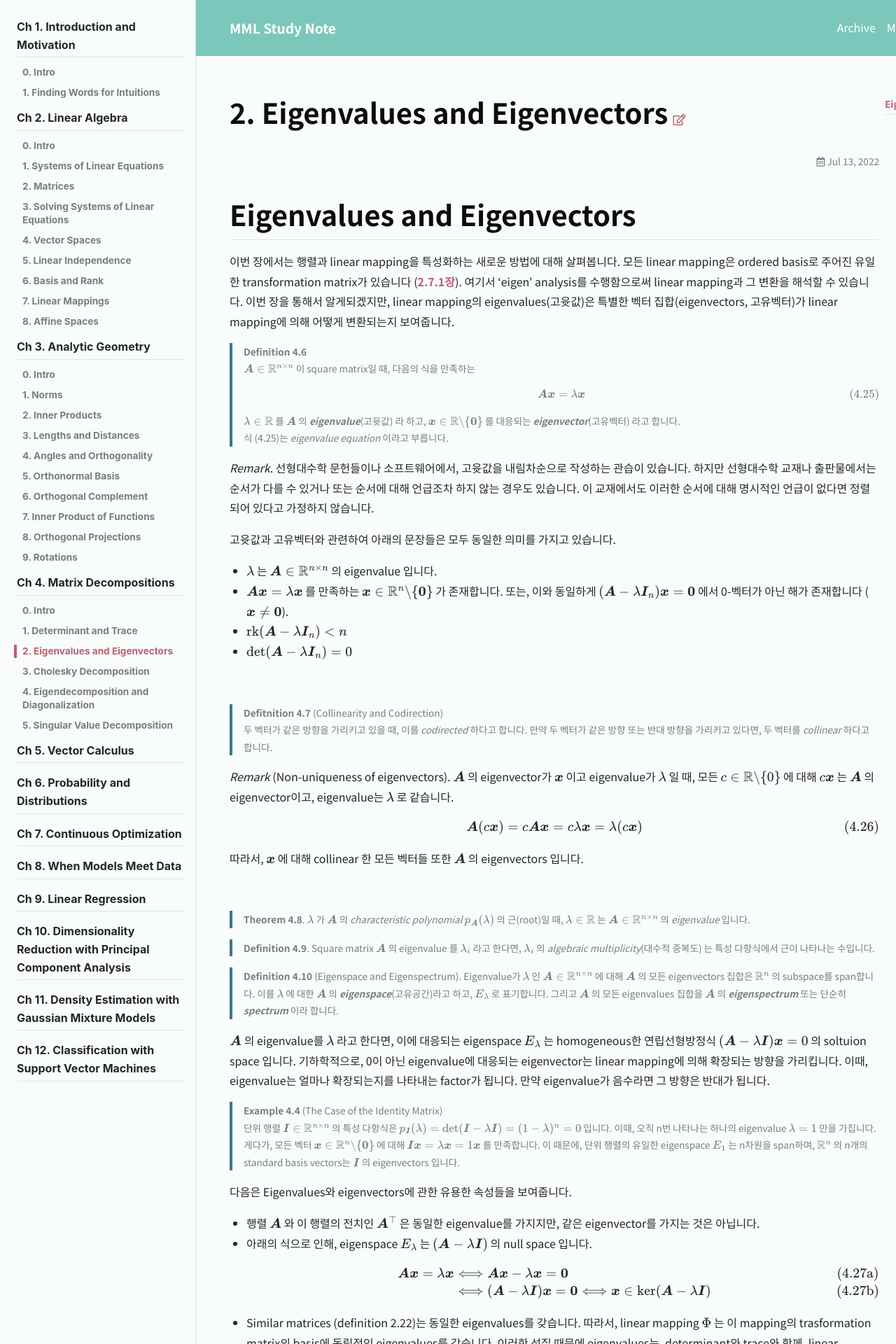
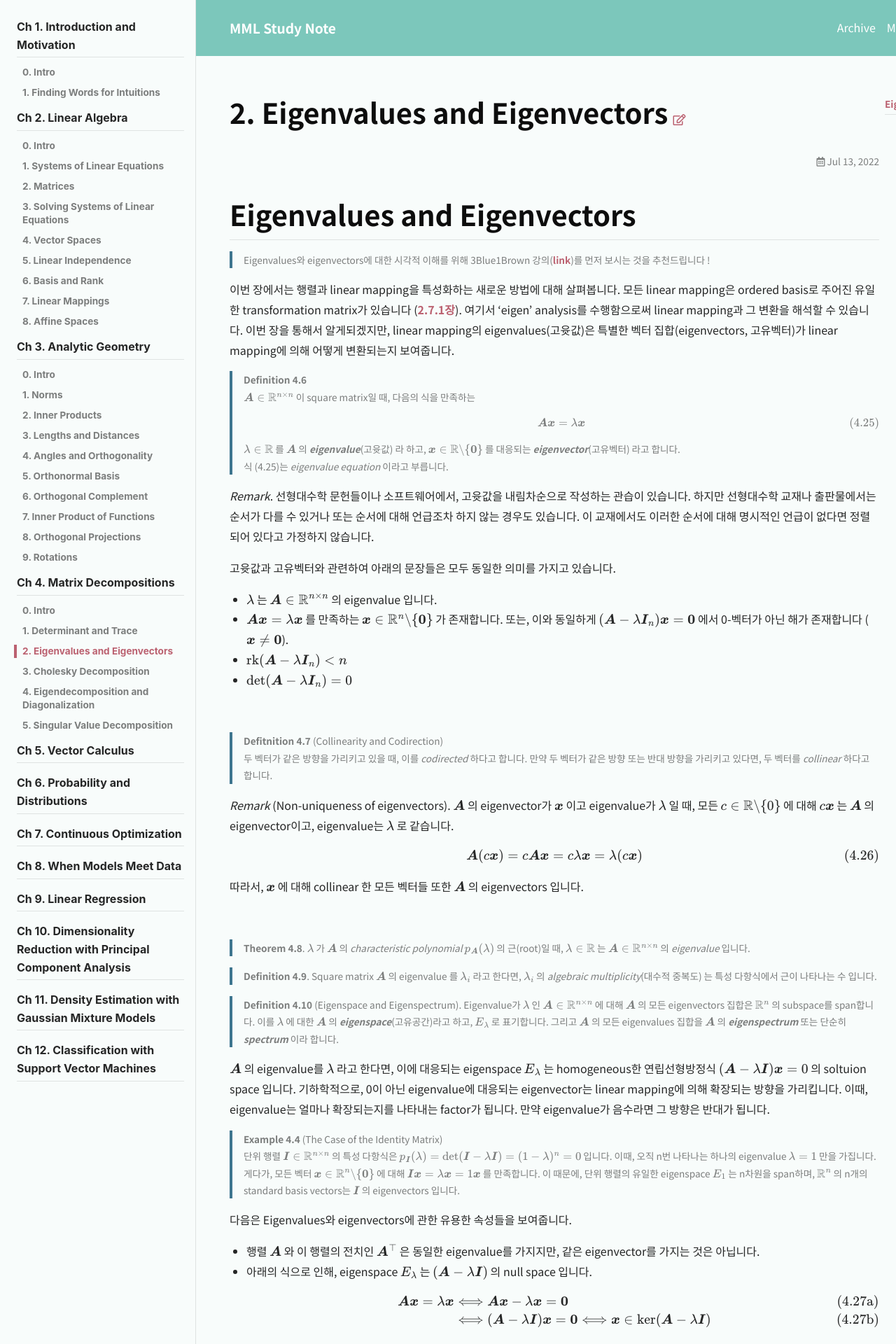
Before and after one commit to junstar92/mml-study-note, a Jekyll site: the page built from _posts/2022-07-13-ch4-2.md, in a window 1280 px wide. Shown: the top 1920 px of the page at 70% size. Built offline with Jekyll 4.4.1, drawn with Linux system fonts in a browser that asks for light colours; nearby versions of some CDN libraries; formulas are drawn with MathJax 3; some of the changed text lies outside the part shown.

Commit message:
update contents and fix typo

```diff
--- a/_posts/2022-07-13-ch4-2.md
+++ b/_posts/2022-07-13-ch4-2.md
@@ -8,6 +8,8 @@ title: 2. Eigenvalues and Eigenvectors
 ---
 
 # Eigenvalues and Eigenvectors
+
+> Eigenvalues와 eigenvectors에 대한 시각적 이해를 위해 3Blue1Brown 강의([link](https://youtu.be/PFDu9oVAE-g))를 먼저 보시는 것을 추천드립니다 !
 
 이번 장에서는 행렬과 linear mapping을 특성화하는 새로운 방법에 대해 살펴봅니다. 모든 linear mapping은 ordered basis로 주어진 유일한 transformation matrix가 있습니다 ([2.7.1장]({{ site.baseurl }}/2022/07/05/ch2-7.html#matrix-representation-of-linear-mappings)). 여기서 'eigen' analysis를 수행함으로써 linear mapping과 그 변환을 해석할 수 있습니다. 이번 장을 통해서 알게되겠지만, linear mapping의 eigenvalues(고윳값)은 특별한 벡터 집합(eigenvectors, 고유벡터)가 linear mapping에 의해 어떻게 변환되는지 보여줍니다.
 
@@ -46,7 +48,7 @@ $$ \boldsymbol{A}(c\boldsymbol{x}) = c\boldsymbol{Ax} = c\lambda\boldsymbol{x} =
 
 > **Theorem 4.8**. $\lambda$ 가 $\boldsymbol{A}$ 의 *characteristic polynomial* $p_{\boldsymbol{A}}(\lambda)$ 의 근(root)일 때, $\lambda \in \mathbb{R}$ 는 $\boldsymbol{A} \in \mathbb{R}^{n\times n}$ 의 *eigenvalue* 입니다.
 
-> **Definition 4.9**. Square matrix $\boldsymbol{A}$ 의 eigenvalue 를 $\lambda_i$ 라고 한다면, $\lambda_i$ 의 *algebraic multiplicity*(대수적 중복도) 는 특성 다항식에서 근이 나타나는 수입니다.
+> **Definition 4.9**. Square matrix $\boldsymbol{A}$ 의 eigenvalue 를 $\lambda_i$ 라고 한다면, $\lambda_i$ 의 *algebraic multiplicity*(대수적 중복도) 는 특성 다항식에서 근이 나타나는 수 입니다.
 
 > **Definition 4.10** (Eigenspace and Eigenspectrum). Eigenvalue가 $\lambda$ 인 $\boldsymbol{A}\in\mathbb{R}^{n\times n}$ 에 대해 $\boldsymbol{A}$ 의 모든 eigenvectors 집합은 $\mathbb{R}^n$ 의 subspace를 span합니다. 이를 $\lambda$ 에 대한 $\boldsymbol{A}$ 의 ***eigenspace***(고유공간)라고 하고, $E_\lambda$ 로 표기합니다. 그리고 $\boldsymbol{A}$ 의 모든 eigenvalues 집합을 $\boldsymbol{A}$ 의 ***eigenspectrum*** 또는 단순히 ***spectrum*** 이라 합니다.
 
@@ -164,11 +166,11 @@ Determinants, eigenvectors, eigenvalues 에 대한 직관적으로 이해하기
 > 각 행과 열은 이 벌레의 뇌의 277개 뉴런 중 하나를 나타냅니다. Connectivity matrix $\boldsymbol{A}$ 에서 뉴런 $i$ 가 뉴런 $j$ 로 시냅스를 통해 전달한다면 $a_{ij} = 1$ 의 값을 가지며, 그렇지 않은 경우에는 $a_{ij} = 0$ 의 값을 갖습니다. Connectivity matrix는 symmetric하지 않으며, 이는 eigenvalues가 실수가 아닐 수 있음을 암시합니다. 그러므로 이 connectivity matrix를 $\boldsymbol{A}\_{\text{sym}} := \boldsymbol{A}+\boldsymbol{A}^\top$ 인 symmetrized version으로 계산합니다. 새로운 행렬 $\boldsymbol{A}\_{\text{sym}}$ (대각화된 connectivity matrix) 는 위의 그림 (a)에서 보여주고 있습니다. 그리고, 두 뉴런이 연결되어 있다면(white pixel에 해당) 연결 방향과는 관계없이 0이 아닌 값을 가지는 $a_{ij}$ 를 갖습니다.
 > 그림 (b)에서는 대응되는 $\boldsymbol{A}_{\text{sym}}$ 의 eigenspectrum을 보여줍니다. 수평 축은 eigenvalues의 index이며 내림차순으로 정렬되어 있습니다. 수직축은 대응되는 eigenvalue 입니다. S 형태의 eigenspectrum은 많은 생물학적 신경망에서 일반적입니다.
 
-<br>
 ---
+
 <br>
 
-> **Theorem 4.12**. n개의 구별되는 *eigenvalues* $\lambda_1, \dotsc, \lambda_n$ 을 가지는 행렬 $\boldsymbol{A} \in \mathbb{R}^{n \times n}$ 의 *eigenvectors* $\boldsymbol{x}_1, \dotsc, \boldsymbol{x}_n$ 는 ***linearly independent*** 합니다.
+> **Theorem 4.12**. n개의 구별되는 *eigenvalues* $\lambda_1, \dotsc, \lambda_n$ 을 가지는 행렬 $\boldsymbol{A} \in \mathbb{R}^{n \times n}$ 의 *eigenvectors*  $\boldsymbol{x}_1, \dotsc, \boldsymbol{x}_n$ 는 ***linearly independent*** 합니다.
 
 Theorem 4.12는 n개의 eigenvalues를 갖는 행렬의 eigenvectors가 $\mathbb{R}^n$ 의 basis를 형성한다는 것을 말해줍니다.
 
@@ -199,6 +201,7 @@ Spectral theorem은 대칭 행렬인 $\boldsymbol{A}$ 의 eigendecomposition이
 > 행렬 $\boldsymbol{A}$ 가 있을 때, 이 행렬의 특성 다항식은 다음과 같습니다.
 >
 > $$ \begin{align*} p_{\boldsymbol{A}}(\lambda) &= \det(\boldsymbol{A}-\lambda\boldsymbol{I}) \\ &= \det\left(\begin{bmatrix}3-\lambda&2&2\\2&3-\lambda&2\\2&2&3-\lambda\end{bmatrix}\right) \\ &= (3-\lambda)\cdot(3-\lambda)\cdot(3-\lambda) + 2\cdot2\cdot2 + 2\cdot2\cdot2 \\ &\qquad -2\cdot(3-\lambda)\cdot2 - (3-\lambda)\cdot2\cdot2 - 2\cdot2\cdot(3-\lambda) = -\lambda^3 + 9\lambda^2 -15\lambda + 7 \end{align*} $$
+>
 > $$ p_{\boldsymbol{A}}(\lambda) = -(\lambda-1)^2(\lambda-7) \tag{4.38} $$
 >
 > 따라서, 우리는 이 행렬에 대해 eigenvalues $\lambda_1 = 1, \lambda_2 = 7$ 을 얻을 수 있으며 $\lambda_1$ 은 repeated eigenvalue 입니다. 위에서 살펴본 eigenvectors를 구하는 방법을 따라, 다음의 eigenspaces를 구할 수 있습니다.
```
Also changed, not shown: other parts of _posts/2022-07-13-ch4-2.md (+6 -6 lines), _posts/2022-07-04-ch2-6.md (+4 -0 lines).
